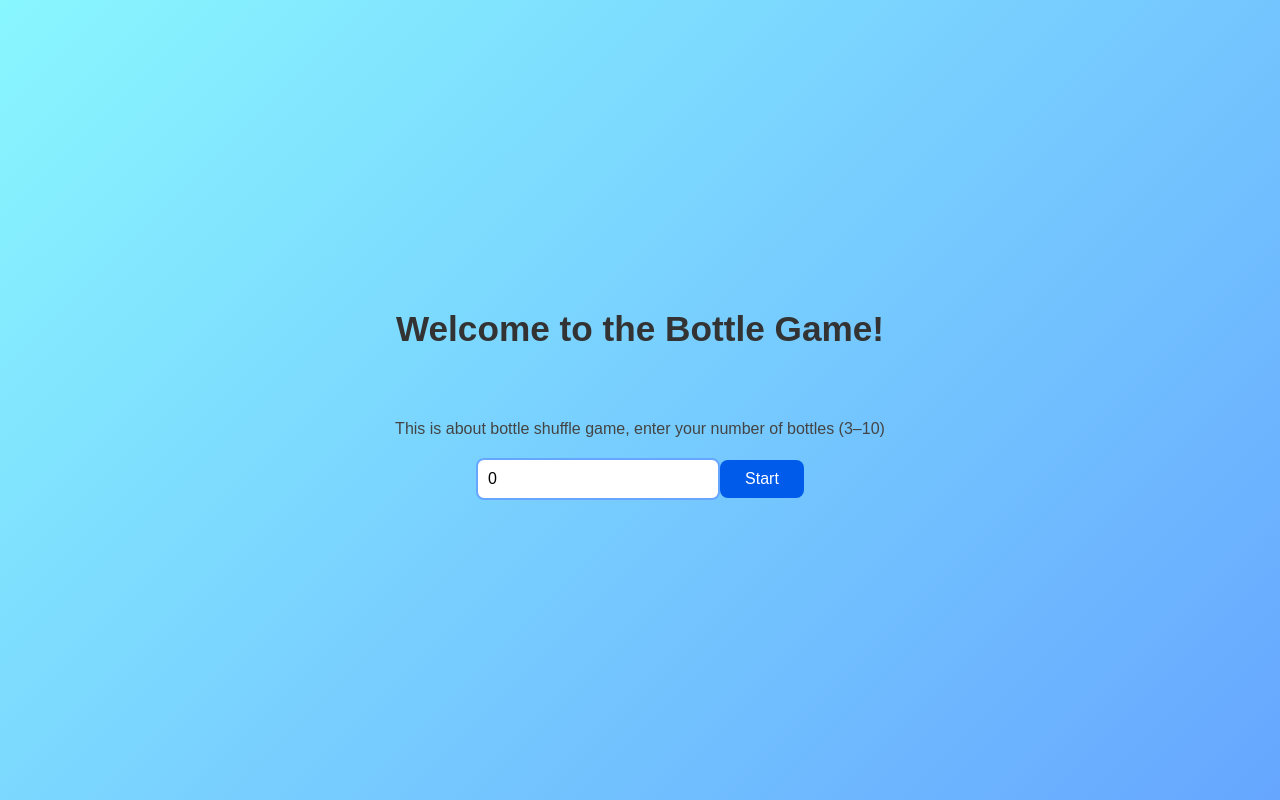
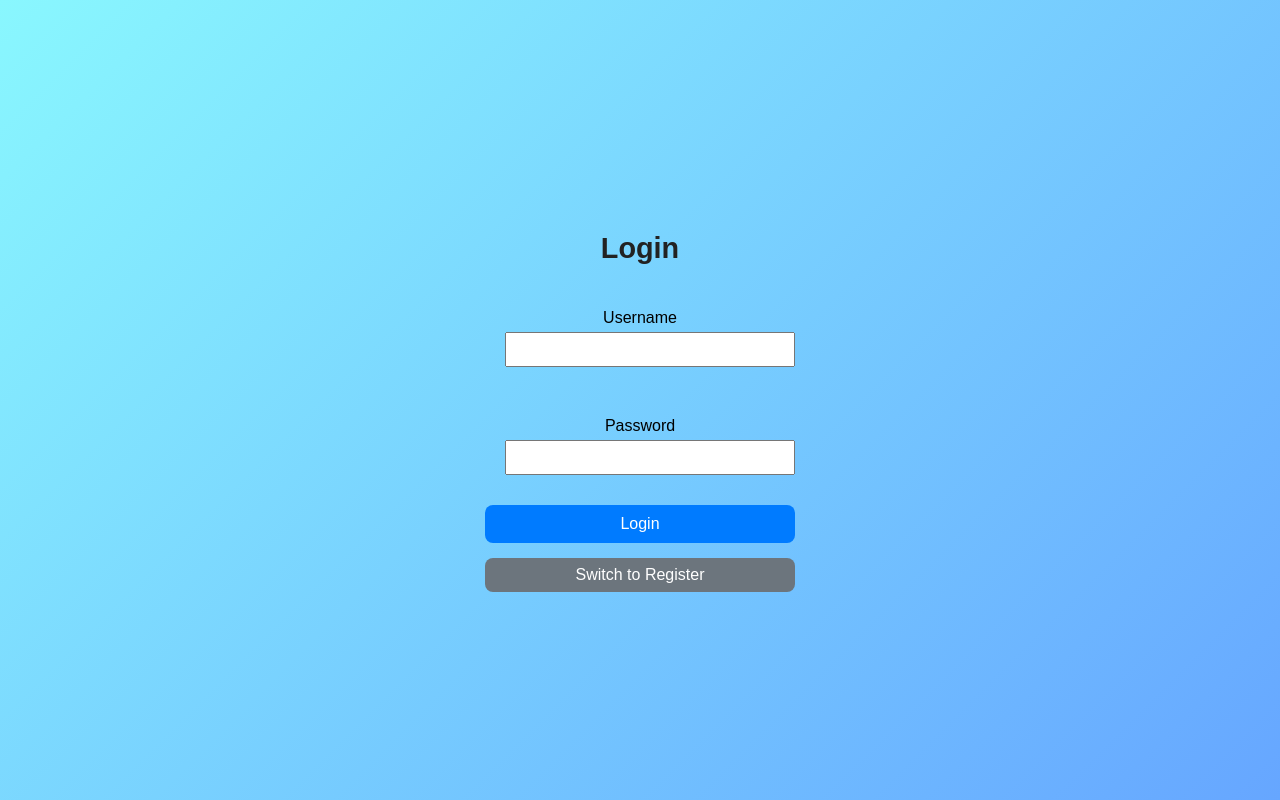
Before and after one commit to praveenc1504/bottle, a React (Vite) app: page / in a window 1280 px wide. Built offline with nearby package versions, Linux system fonts and the light colour scheme.

Commit message:
add backend

```diff
--- a/src/App.jsx
+++ b/src/App.jsx
@@ -1,9 +1,9 @@
 
 import Home from './Home'
-
+import Login from './Login.jsx';
 function App() {
   return(
-  <Home/>
+  <Login/>
 )
 }
 
--- /dev/null
+++ b/src/Login.jsx
@@ -0,0 +1,107 @@
+import { useState } from "react";
+
+function Login() {
+  const [isLogin, setIsLogin] = useState(true); // toggle state
+  const [username, setUsername] = useState("");
+  const [password, setPassword] = useState("");
+  const [message, setMessage] = useState("");
+
+  const handleSubmit = async (e) => {
+    e.preventDefault();
+
+    const endpoint = isLogin ? "login" : "register"; // choose API based on mode
+
+    try {
+      const res = await fetch(`http://localhost:5000/${endpoint}`, {
+        method: "POST",
+        headers: { "Content-Type": "application/json" },
+        body: JSON.stringify({ username, password }),
+      });
+
+      const data = await res.json();
+      console.log("Response:", data);
+      setMessage(data.message);
+    } catch (error) {
+      console.error("Error:", error);
+      setMessage("Server error, please try again.");
+    }
+
+    setUsername("");
+    setPassword("");
+  };
+
+  return (
+    <div style={{ maxWidth: "350px", margin: "auto", padding: "20px" }}>
+      <h2>{isLogin ? "Login" : "Register"}</h2>
+      <form onSubmit={handleSubmit}>
+        <div style={{ marginBottom: "10px" }}>
+          <label>Username</label>
+          <input
+            type="text"
+            value={username}
+            onChange={(e) => setUsername(e.target.value)}
+            required
+            style={{ width: "100%", padding: "8px", marginTop: "5px" }}
+          />
+        </div>
+
+        <div style={{ marginBottom: "10px" }}>
+          <label>Password</label>
+          <input
+            type="password"
+            value={password}
+            onChange={(e) => setPassword(e.target.value)}
+            required
+            style={{ width: "100%", padding: "8px", marginTop: "5px" }}
+          />
+        </div>
+
+        <button
+          type="submit"
+          style={{
+            width: "100%",
+            padding: "10px",
+            backgroundColor: "#007bff",
+            color: "white",
+            border: "none",
+            cursor: "pointer",
+          }}
+        >
+          {isLogin ? "Login" : "Register"}
+        </button>
+      </form>
+
+      {message && (
+        <p
+          style={{
+            marginTop: "15px",
+            color: message.includes("success") ? "green" : "red",
+            fontWeight: "bold",
+          }}
+        >
+          {message}
+        </p>
+      )}
+
+      <button
+        onClick={() => {
+          setIsLogin(!isLogin);
+          setMessage("");
+        }}
+        style={{
+          marginTop: "15px",
+          width: "100%",
+          padding: "8px",
+          backgroundColor: "#6c757d",
+          color: "white",
+          border: "none",
+          cursor: "pointer",
+        }}
+      >
+        Switch to {isLogin ? "Register" : "Login"}
+      </button>
+    </div>
+  );
+}
+
+export default Login;
```
Also changed, not shown: src/Home.jsx (line endings or trailing spaces).
